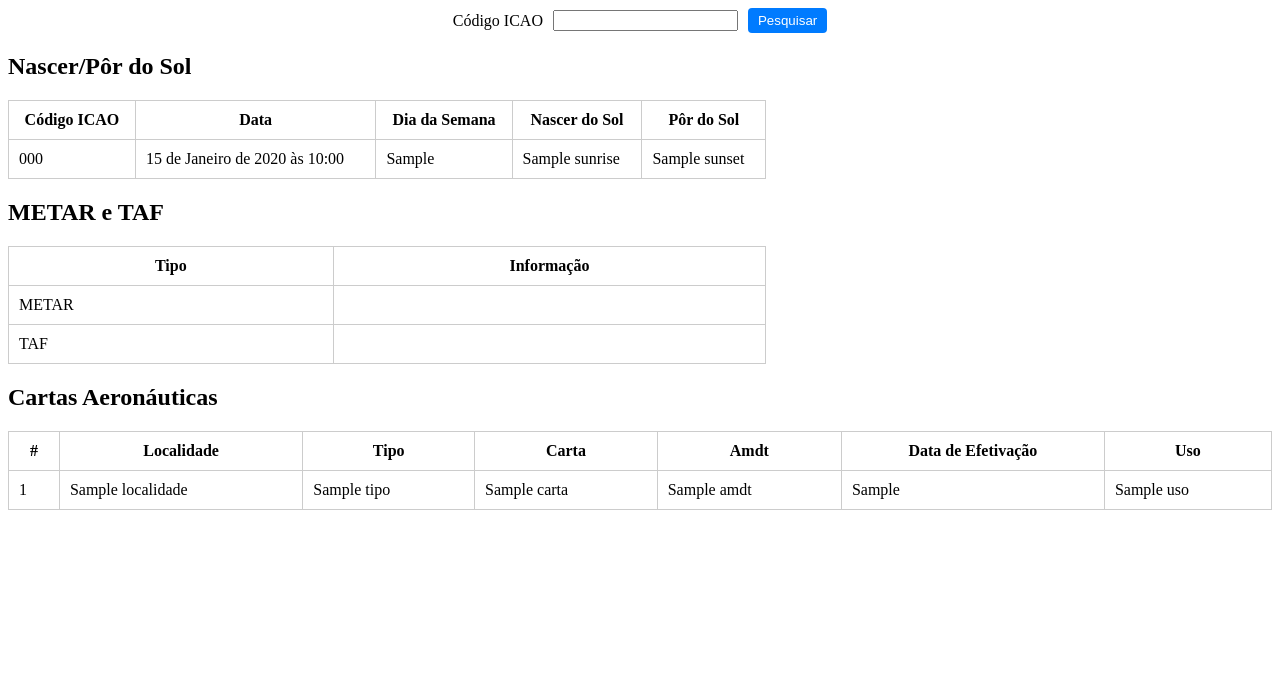
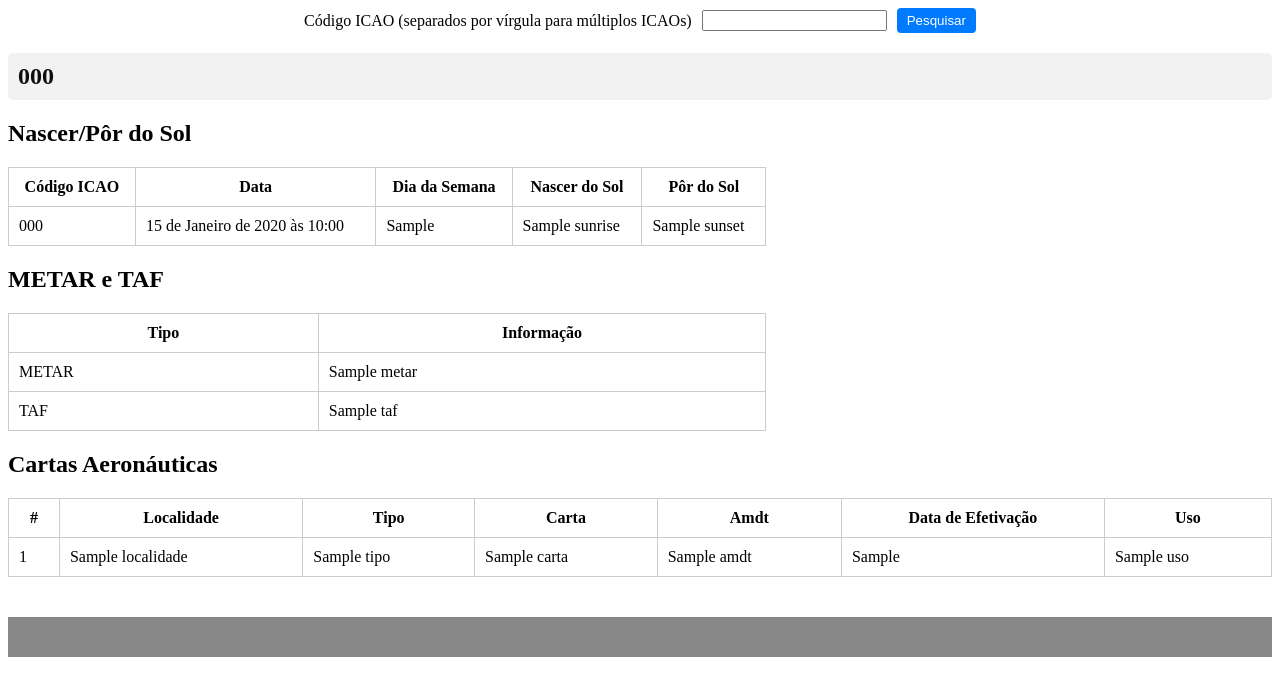
Before and after one commit to itsmevicot/qipu_challenge, a Django app: template templates/aisweb/aerodrome.html in a window 1280 px wide. Shown: the top 696 px of the page. Run offline with Django 4.2, Linux system fonts and the light colour scheme; the template is opened without the code that fills it: most values are stand-ins (such as "Sample title", 1, 10 or a date in 2020).

Commit message:
fix: ajustes para permitir pesquisas de vários ICAO's

```diff
--- a/static/styles/aisweb/aisweb.css
+++ b/static/styles/aisweb/aisweb.css
@@ -1,4 +1,13 @@
 /* Style for the form */
+.icaocode-title {
+    font-size: 24px;
+    color: rgb(16, 15, 15);
+    font-weight: bold;
+    background-color: rgba(0, 0, 0, 0.05);
+    padding: 10px;
+    border-radius: 5px;
+}
+
 .search-form {
     display: flex;
     justify-content: center;
@@ -51,3 +60,11 @@
 .section-title {
     margin-top: 20px;
 }
+
+.section-separator {
+    border: 0;
+    border-top: 20px solid #888;
+    margin-top: 40px;
+    margin-bottom: 20px;
+    border-bottom: 20px solid #888;
+}
--- a/templates/aisweb/aerodrome.html
+++ b/templates/aisweb/aerodrome.html
@@ -3,7 +3,7 @@
 
 <form method="post" class="search-form">
     {% csrf_token %}
-    <label for="icaocode" class="label">Código ICAO</label>
+    <label for="icaocode" class="label">Código ICAO (separados por vírgula para múltiplos ICAOs)</label>
     <input type="text" id="icaocode" name="icaocode" required class="input">
     <button type="submit" class="btn">Pesquisar</button>
 </form>
@@ -16,6 +16,8 @@
 {% endif %}
 
 {% if not error %}
+{% for sun_info, metar_taf, card_list in combined_data %}
+    <h2 class="icaocode-title">{{ sun_info.icaocode }}</h2>
 <!-- Sunrise and Sunset Info -->
 <h2 class="section-title">Nascer/Pôr do Sol</h2>
 <table class="info-table">
@@ -30,11 +32,11 @@
     </thead>
     <tbody>
         <tr>
-            <td>{{ icaocode }}</td>
-            <td>{{ date }}</td>
-            <td>{{ day_of_week }}</td>
-            <td>{{ sunrise }}</td>
-            <td>{{ sunset }}</td>
+            <td>{{ sun_info.icaocode }}</td>
+            <td>{{ sun_info.date }}</td>
+            <td>{{ sun_info.day_of_week }}</td>
+            <td>{{ sun_info.sunrise }}</td>
+            <td>{{ sun_info.sunset }}</td>
         </tr>
     </tbody>
 </table>
@@ -51,11 +53,11 @@
     <tbody>
         <tr>
             <td>METAR</td>
-            <td>{{ METAR }}</td>
+            <td>{{ metar_taf.METAR }}</td>
         </tr>
         <tr>
             <td>TAF</td>
-            <td>{{ TAF }}</td>
+            <td>{{ metar_taf.TAF }}</td>
         </tr>
     </tbody>
 </table>
@@ -75,7 +77,7 @@
         </tr>
     </thead>
     <tbody>
-        {% for card in cards %}
+        {% for card in card_list %}
         <tr>
             <td>{{ forloop.counter }}</td>
             <td>{{ card.localidade }}</td>
@@ -88,4 +90,6 @@
         {% endfor %}
     </tbody>
 </table>
+<hr class="section-separator">
+{% endfor %}
 {% endif %}
```
Also changed, not shown: aisweb/views.py (+28 -20 lines).
